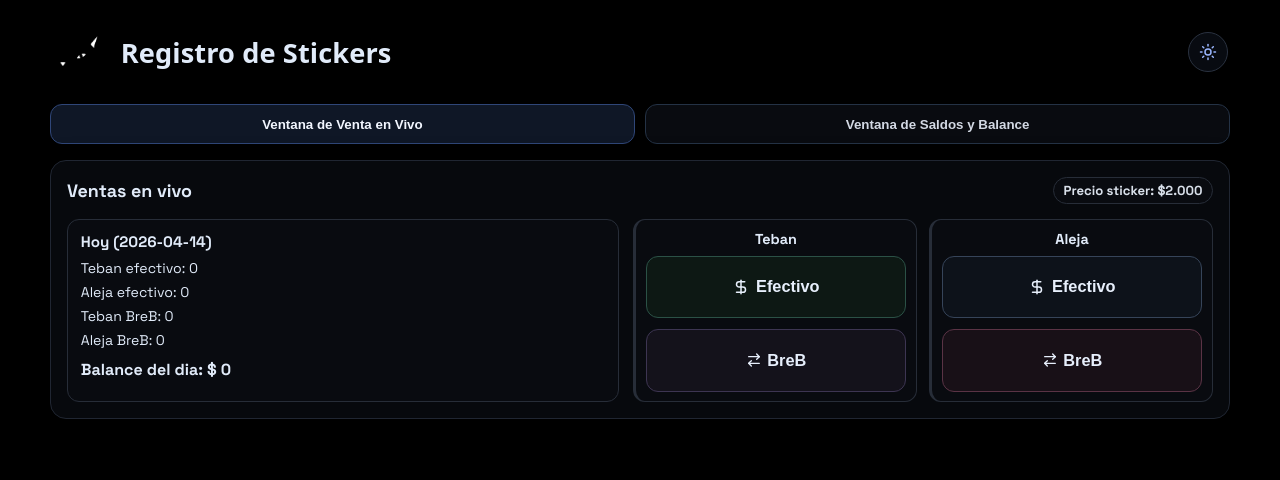
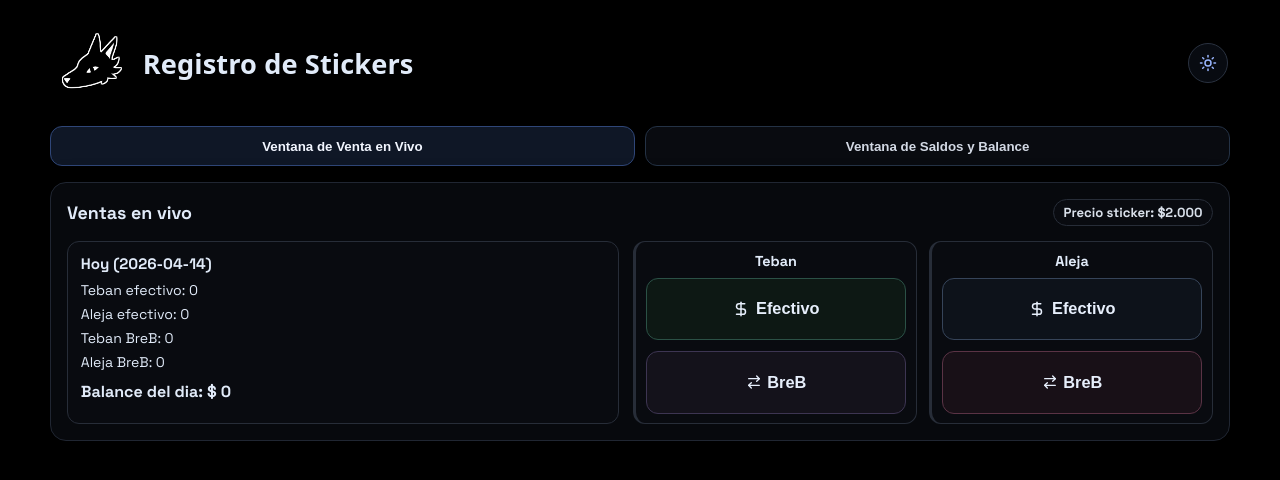
Before and after one commit to Tebann/los-stickers, a React (Vite) app: page / in a window 1280 px wide. Shown: the top 480 px of the page. Built offline with nearby package versions, Linux system fonts and the light colour scheme; no server answers; the database is empty.

Commit message:
Adjust logo sticker styling

```diff
--- a/index.html
+++ b/index.html
@@ -2,9 +2,9 @@
 <html lang="en">
   <head>
     <meta charset="UTF-8" />
-    <link rel="icon" type="image/svg+xml" href="/favicon.svg" />
+    <link rel="icon" type="image/png" href="/logo.png" />
     <meta name="viewport" content="width=device-width, initial-scale=1.0" />
-    <title>stickers-react</title>
+    <title>Los Stickers</title>
   </head>
   <body>
     <div id="root"></div>
--- a/src/App.css
+++ b/src/App.css
@@ -61,8 +61,8 @@ body.theme-dark {
 }
 
 .brand-logo {
-  width: 58px;
-  height: 58px;
+  width: 80px;
+  height: 80px;
   object-fit: contain;
   flex-shrink: 0;
 }
--- a/src/App.jsx
+++ b/src/App.jsx
@@ -195,6 +195,7 @@ function App() {
   }
 
   useEffect(() => {
+    document.documentElement.dataset.theme = theme
     document.body.classList.toggle('theme-dark', theme === 'dark')
     localStorage.setItem(THEME_STORAGE_KEY, theme)
   }, [theme])
@@ -560,7 +561,7 @@ function App() {
       <main className="app-shell">
         <header className="topbar reveal">
           <div className="brand">
-            <img src={assetPath('logo.png')} alt="Logo" className="brand-logo" />
+            <img src={assetPath('logo.png')} alt="Logo" className="lobito-logo-sticker brand-logo w-20 h-20 object-contain" />
             <div>
               <p className="brand-title">Registro de Stickers</p>
             </div>
--- a/src/index.css
+++ b/src/index.css
@@ -23,3 +23,34 @@ h2,
 h3 {
   margin: 0;
 }
+
+.lobito-logo-sticker {
+background: transparent;
+border-radius: 0;
+padding: 0;
+}
+
+.brand-logo {
+display: block;
+object-position: center;
+transform: translateY(1px);
+}
+
+/* Reborde solo en modo oscuro */
+:root[data-theme="dark"] .lobito-logo-sticker {
+filter:
+drop-shadow(1px 0 0 #ffffff)
+drop-shadow(-1px 0 0 #ffffff)
+drop-shadow(0 1px 0 #ffffff)
+drop-shadow(0 -1px 0 #ffffff);
+}
+
+/* Si lo quieres en ambos temas (claro y oscuro), usa esto en vez de lo de arriba:
+.lobito-logo-sticker {
+filter:
+drop-shadow(1px 0 0 #ffffff)
+drop-shadow(-1px 0 0 #ffffff)
+drop-shadow(0 1px 0 #ffffff)
+drop-shadow(0 -1px 0 #ffffff);
+}
+*/
```
